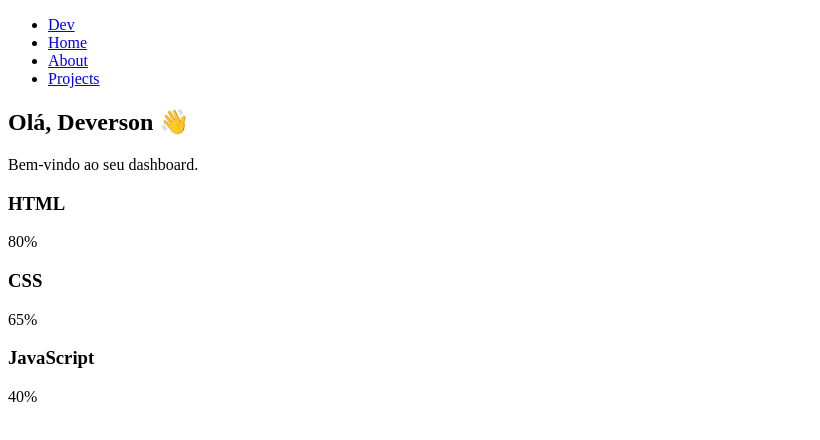
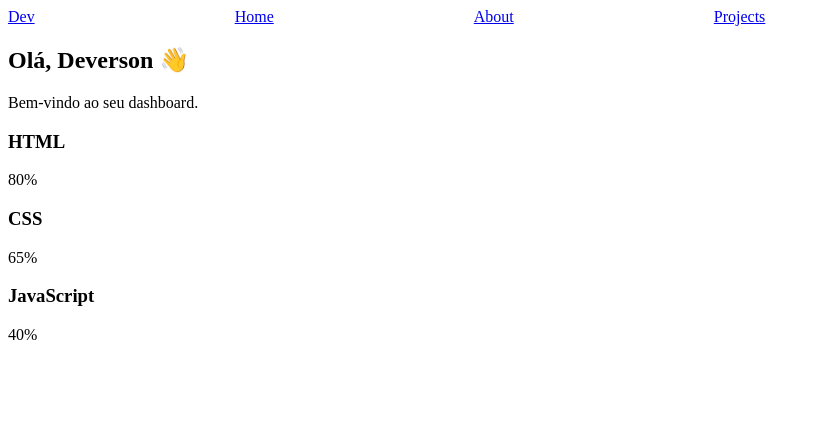
Before and after one commit to DevDaribei/Dashboard_Desenvolvedor, a plain HTML site: page index.html in a window 1280 px wide. Shown: the whole page, without its empty margins (0-820 px from the left). Drawn offline with Linux system fonts and the light colour scheme.

Commit message:
primeiro codigo no css nav ul

```diff
--- a/index.html
+++ b/index.html
@@ -1,9 +1,13 @@
 <!DOCTYPE html>
 <html lang="en">
 <head>
+
     <meta charset="UTF-8">
     <meta name="viewport" content="width=device-width, initial-scale=1.0">
     <title>Dashboard DEV Deverson</title>
+    <link rel="stylesheet" href="styles/index.css">
+
+
 </head>
 <body>
 
--- a/styles/global.css
+++ b/styles/global.css
@@ -0,0 +1,7 @@
+nav ul{
+    display: flex;
+    list-style: none;
+    gap: 200px;
+    margin: 0;
+    padding: 0;
+}
--- a/styles/index.css
+++ b/styles/index.css
@@ -0,0 +1 @@
+@import url(global.css);
```
